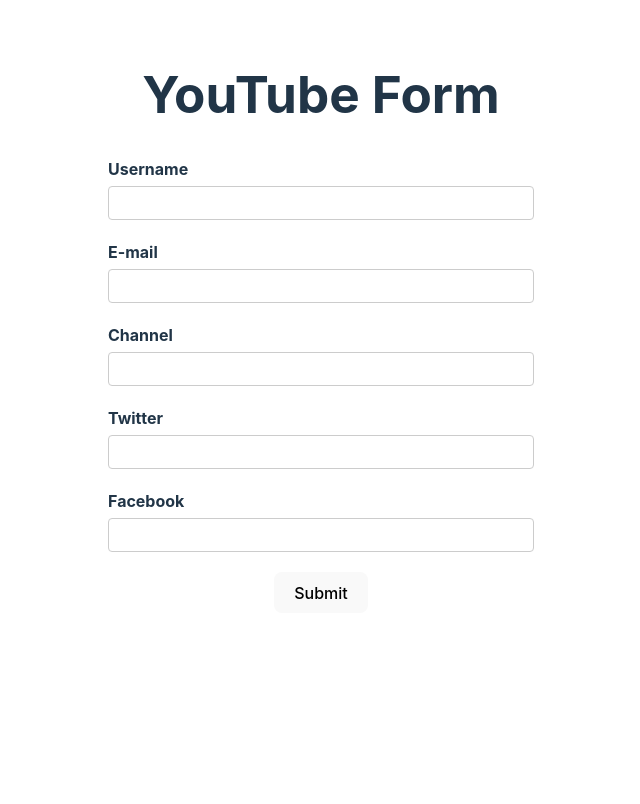
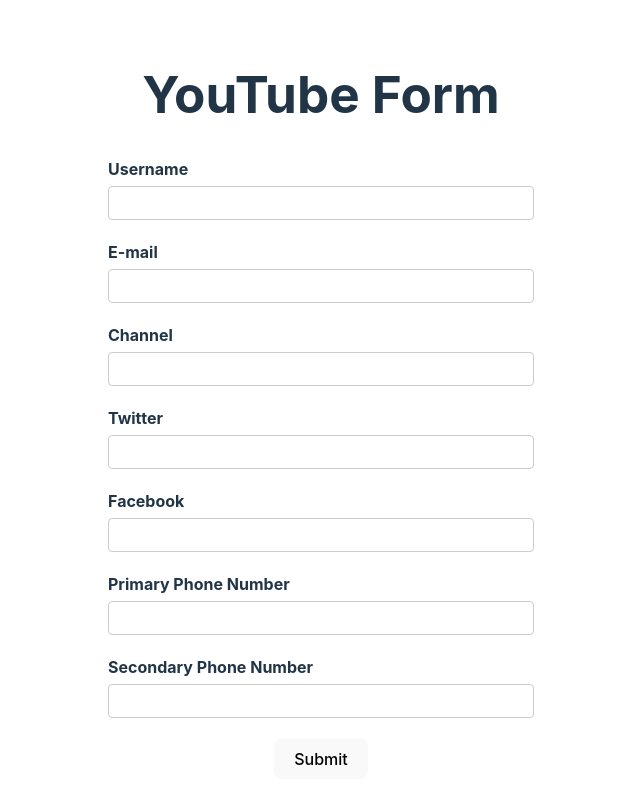
Before and after one commit to nipunagarwal4235/rhf, a React (Vite) app: page / in a window 1280 px wide. Shown: the top 804 px of the page, without its empty margins (319-959 px from the left). Built offline with nearby package versions, Linux system fonts and the light colour scheme.

Commit message:
arrays fields

```diff
--- a/src/components/YoutubeForm.tsx
+++ b/src/components/YoutubeForm.tsx
@@ -9,6 +9,7 @@
     twitter: string;
     facebook: string;
   };
+  phoneNumbers: string[];
 };
 
 const YoutubeForm = () => {
@@ -21,6 +22,7 @@
         twitter: "",
         facebook: "",
       },
+      phoneNumbers: ["", ""],
     },
   });
   const { register, control, handleSubmit, formState } = form;
@@ -99,6 +101,26 @@
           <input type="text" id="facebook" {...register("social.facebook")} />
         </div>
 
+        <div className="form-control">
+          <label htmlFor="primary-phonenumber">Primary Phone Number</label>
+          <input
+            type="text"
+            id="primary-phonenumber"
+            {...register("phoneNumbers.0")}
+          />
+
+          <p className="error">{errors.phoneNumbers?.message}</p>
+        </div>
+
+        <div className="form-control">
+          <label htmlFor="secondary-phonenumber">Secondary Phone Number</label>
+          <input
+            type="text"
+            id="secondary-phonenumber"
+            {...register("phoneNumbers.1")}
+          />
+        </div>
+
         <button>Submit</button>
       </form>
       <DevTool control={control} />
```
